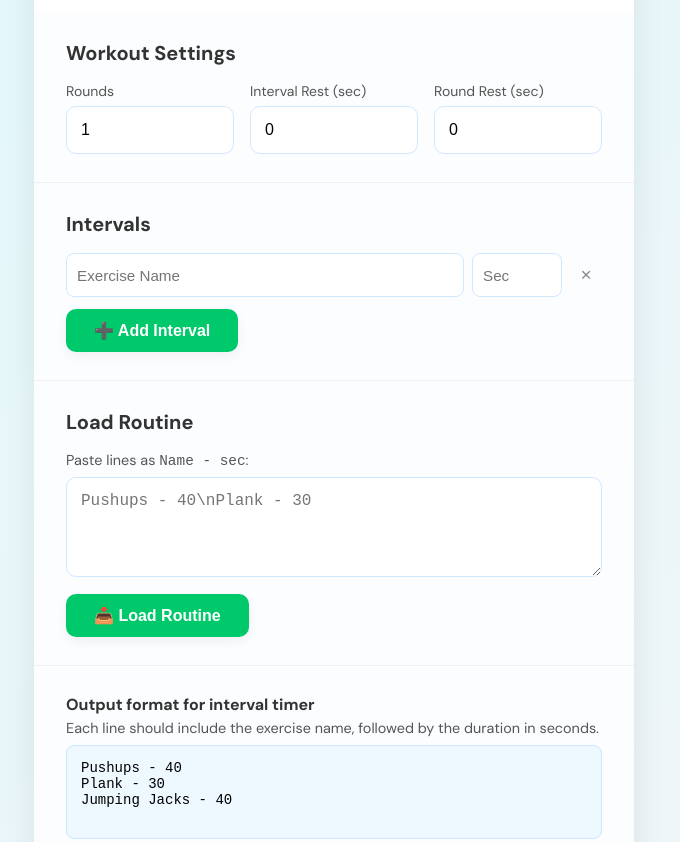
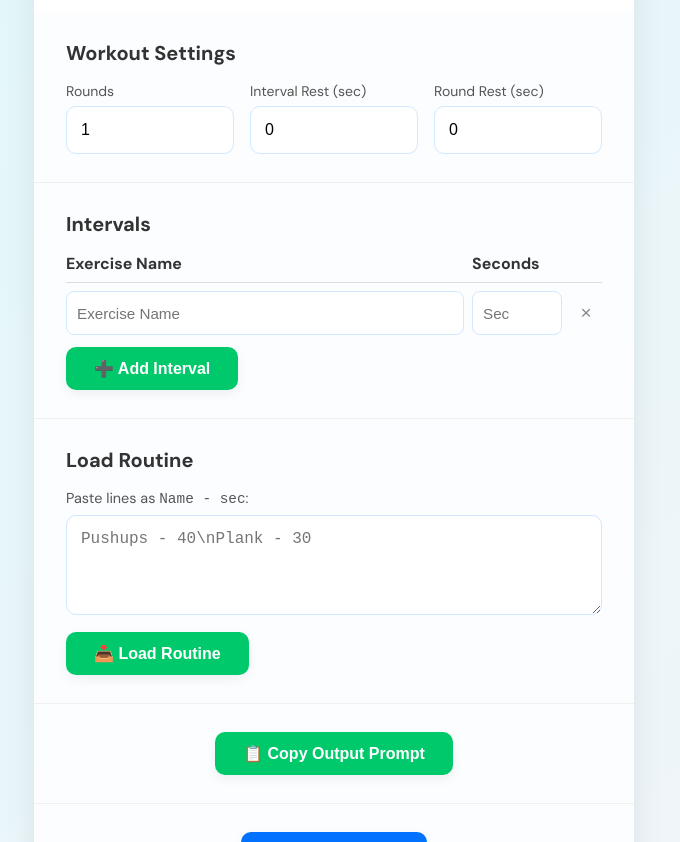
Before and after one commit to aipowereddad/interval, a plain HTML site: page index.html in a window 1280 px wide. Shown: the part 110-952 px from the top of the page, without its empty margins (306-986 px from the left). Drawn offline with Linux system fonts and the light colour scheme.

Commit message:
Updates for UI page

```diff
--- a/index.html
+++ b/index.html
@@ -162,6 +162,22 @@
       .grid { gap: 12px; }
       .btn { width: 100%; }
     }
+
+    /* HEADER ROW FOR INTERVALS */
+    .interval-row.header {
+      display: grid;
+      grid-template-columns: 1fr 90px 32px;
+      gap: 8px;
+      align-items: center;
+      padding-bottom: 8px;
+      margin-bottom: 8px;
+      border-bottom: 1px solid #ddd;
+    }
+    .interval-row.header .header-name,
+    .interval-row.header .header-duration {
+      font-weight: 600;
+      color: #333;
+    }
   </style>
 </head>
 <body>
@@ -195,6 +211,12 @@
     <!-- INTERVALS -->
     <section class="section">
       <h2>Intervals</h2>
+      <!-- add header labels -->
+      <div class="interval-row header">
+        <div class="header-name">Exercise Name</div>
+        <div class="header-duration">Seconds</div>
+        <div></div>
+      </div>
       <div id="interval-list"></div>
       <button id="add-interval" class="btn btn-secondary">➕ Add Interval</button>
     </section>
@@ -211,24 +233,16 @@
       </button>
     </section>
 
-    <!-- FORMAT HELPER -->
-    <section class="section format-helper">
-      <h2 style="font-size:1rem; margin-bottom:4px;">Output format for interval timer</h2>
-      <p style="font-size:0.9rem; color:#555; margin-bottom:8px;">
-        Each line should include the exercise name, followed by the duration in seconds.
-      </p>
-      <pre id="format-example">
-Pushups - 40
-Plank - 30
-Jumping Jacks - 40
-      </pre>
-      <button id="copy-format" class="btn btn-secondary">📋 Copy Format</button>
+    <!-- QUICK COPY BUTTON -->
+    <section class="section" style="text-align:center;">
+      <button id="copy-format" class="btn btn-secondary">📋 Copy Output Prompt</button>
     </section>
 
     <!-- START -->
     <section class="section" style="text-align:center;">
-      <button id="start-workout" class="btn btn-primary">▶️ Start Workout</button>
+      <button id="start-workout" class="btn btn-primary">🔥 Start Workout</button>
     </section>
+
   </div>
 
   <script>
```
